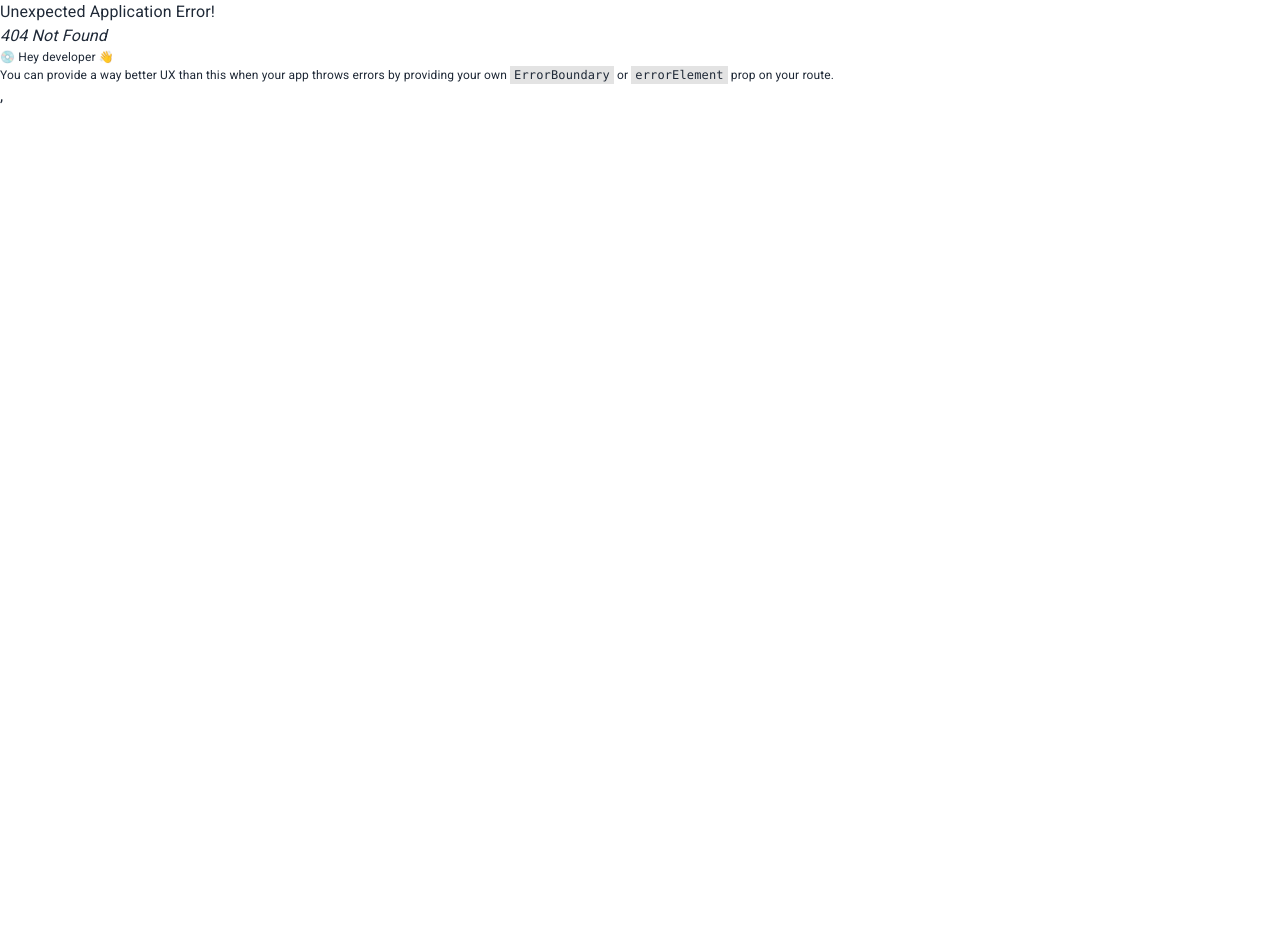
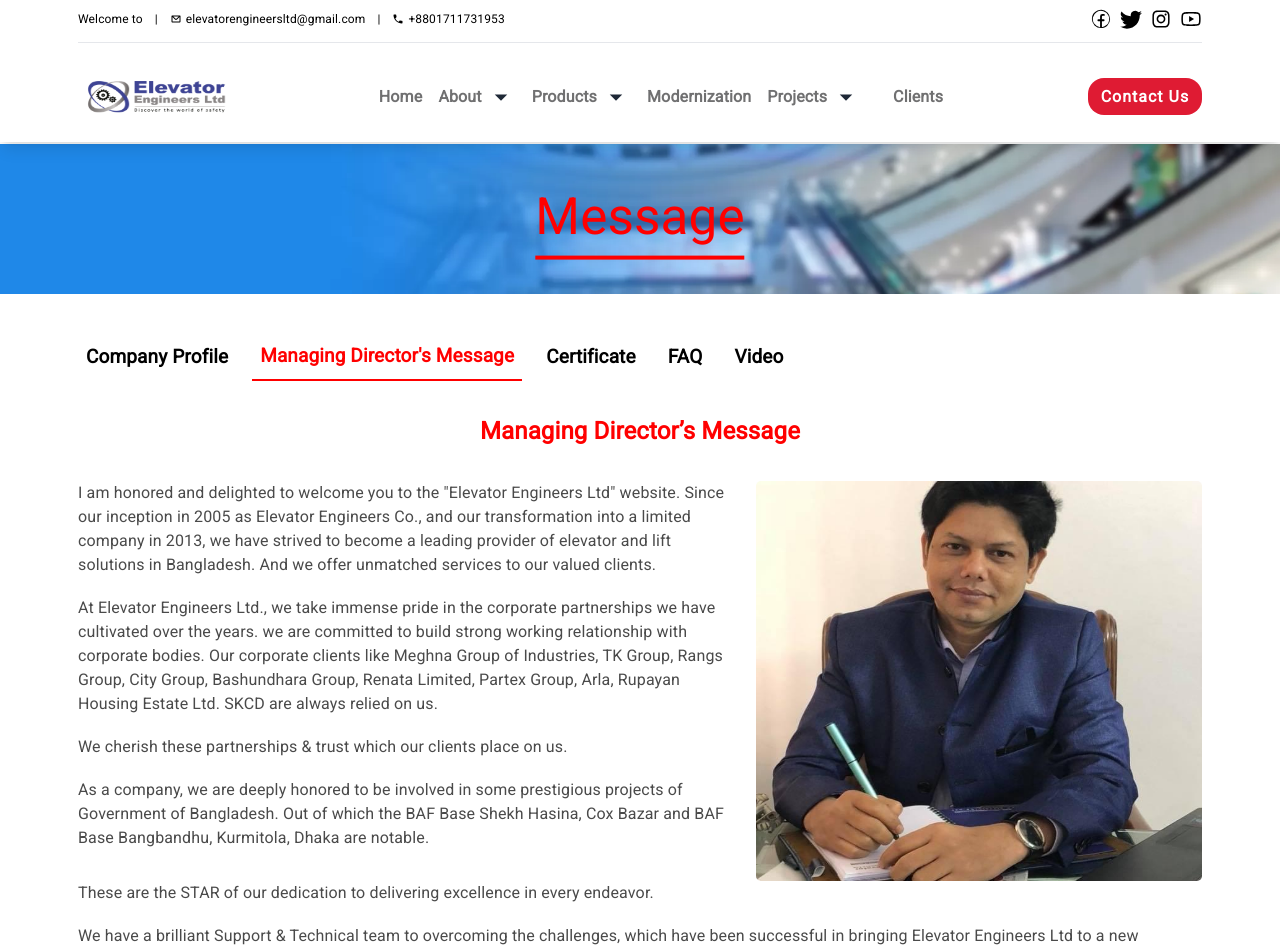
Before and after one commit to showkotus/elevator, a React (Vite) app: page /management-message in a window 1280 px wide. Before the commit this address had no page. Shown: the top 950 px of the page. Before the commit the page ends 800 px from the top, so only its background shows below. Built offline with nearby package versions, Linux system fonts and the light colour scheme.

Commit message:
managing director message done

```diff
--- a/src/components/AboutButton/AboutButton.jsx
+++ b/src/components/AboutButton/AboutButton.jsx
@@ -4,9 +4,9 @@
 const AboutButton = ({ text }) => {
     return (
         <div className="aboutBtn">
-            <div className="flex items-center gap-x-4 my-8 button-container">
+            <div className="flex flex-wrap items-center gap-x-4 my-8 button-container">
                 <Link className={`${text == 'company' ? 'activeBtn' : ''}`} to={'/company-profile'}>Company Profile</Link>
-                <Link className={`${text == 'view' ? 'activeBtn' : ''}`} to={'/factory-view'}>Managing Director's Message</Link>
+                <Link className={`${text == 'view' ? 'activeBtn' : ''}`} to={'/management-message'}>Managing Director&apos;s Message</Link>
                 <Link className={`${text == 'cer' ? 'activeBtn' : ''}`} to={'/certificate'}>Certificate</Link>
                 <Link className={`${text == 'faq' ? 'activeBtn' : ''}`} to={'/faq'}>FAQ</Link>
                 <Link className={`${text == 'video' ? 'activeBtn' : ''}`} to={'/video'}>Video</Link>
--- a/src/components/Footer/Footer.jsx
+++ b/src/components/Footer/Footer.jsx
@@ -12,7 +12,7 @@
                     <div>
                         <img src={logo} alt="logo of the company" width={156} height={56} />
                         <p className="mb-2"><span> House 664/A, Road # 09 (Main Road), DOHS Mirpur, Dhaka – 1216.</span></p>
-                        <p className="mb-2"> elevatorengineersltd@gmail.com | 88-02-44806324</p>
+                        <p className="mb-2"> elevatorengineersltd@gmail.com | +8801748881363</p>
                         <div className='flex items-center gap-x-2 mt-2'>
                             <CiFacebook />
                             <BsTwitter />
--- a/src/components/Navbar/Navbar.jsx
+++ b/src/components/Navbar/Navbar.jsx
@@ -48,7 +48,7 @@
             </div>
             <ul className={`${showNested === 'about' ? 'activeNested' : ''}`}>
                 <li><Link onClick={() => setMdNav(false)} to={'/company-profile'}>Company Profile</Link></li>
-                <li><Link onClick={() => setMdNav(false)} to={'/factory-view'}>Managing Director's Message</Link></li>
+                <li><Link onClick={() => setMdNav(false)} to={'/management-message'}>Managing Director&apos;s Message</Link></li>
                 <li><Link onClick={() => setMdNav(false)} to={'/certificate'}>Certificates</Link></li>
                 <li><Link onClick={() => setMdNav(false)} to={'/faq'}>FAQ</Link></li>
                 <li><Link onClick={() => setMdNav(false)} to={'/video'}>Video</Link></li>
--- a/src/components/UpperNav/UpperNav.jsx
+++ b/src/components/UpperNav/UpperNav.jsx
@@ -17,7 +17,7 @@
                         <span>|</span>
                         <p className='flex items-center gap-x-1'><CgMail /> <span>elevatorengineersltd@gmail.com</span></p>
                         <span>|</span>
-                        <p className='flex items-center gap-x-1'><IoMdCall /> <span>88-02-44806324</span></p>
+                        <p className='flex items-center gap-x-1'><IoMdCall /> <span>+8801711731953</span></p>
                     </div>
                     <div className={`${isBanner && !shownav ? "text-white" : "text-black"}`}>
                         <div className='flex items-center gap-x-2'>
--- a/src/pages/Home/Home.jsx
+++ b/src/pages/Home/Home.jsx
@@ -1,11 +1,11 @@
 // import AllElevator from "../../components/AllElevator/AllElevator";
-import AllElevator from "../../components/AllElevator/AllElevator";
+// import AllElevator from "../../components/AllElevator/AllElevator";
 import Banner from "../../components/Banner/Banner";
 import Elevator from "../../components/Elevator/Elevator";
 import ElevatorMenu from "../../components/ElevatorMenu/ElevatorMenu";
-import LatestNews from "../../components/LatestNews/LatestNews";
+// import LatestNews from "../../components/LatestNews/LatestNews";
 import Quote from "../../components/Quote/Quote";
-import Shape from "../../components/Shape/Shape";
+// import Shape from "../../components/Shape/Shape";
 import Video from "../../components/Video/Video";
 
 const Home = () => {
--- a/src/routes/routes.jsx
+++ b/src/routes/routes.jsx
@@ -38,7 +38,7 @@
                 element:<CompanyProfile/>
             },
             {
-                path:"/factory-view",
+                path:"/management-message",
                 element:<FactoryView/>
             },
             {
--- a/src/subPages/Certificate/Certificate.jsx
+++ b/src/subPages/Certificate/Certificate.jsx
@@ -10,7 +10,7 @@
 import c8 from '../../assets/about/c8.jpg'
 import { useContext } from "react";
 import { NavbarContext } from "../../context/ContextProvider";
-import UnderConstruction from "../../components/UnderConstruction/UnderConstruction";
+// import UnderConstruction from "../../components/UnderConstruction/UnderConstruction";
 
 
 // eslint-disable-next-line react/prop-types
--- a/src/subPages/FactoryView/FactoryView.css
+++ b/src/subPages/FactoryView/FactoryView.css
@@ -1,27 +1,30 @@
-.factory-container h1{
+.management-container h1{
     color: red;
-    font-size: 20px;
+    font-size: 24px;
     font-weight: 700;
     margin-bottom: .5rem;
+    text-align: center;
+    margin-bottom: 2rem;
 }
-.factory-container h2{
+.management-container h2{
     margin: 1rem 0;
     text-align: center;
 }
-.factory-container p{
+.management-container p{
     color: rgb(74, 74, 74);
-    font-size: 15px;
+    font-size: 16px;
     font-weight: 400;
+    margin-bottom: 1.2rem;
 }
 
-.factory-container img{
+.management-container img{
     width: 100%;
     height: 400px;
     border-radius: 5px;
 }
 
 @media screen and (max-width:992px) {
-    .factory-container h1{
+    .management-container h1{
        font-size: 1.5rem;
     }
 
--- a/src/subPages/FactoryView/FactoryView.jsx
+++ b/src/subPages/FactoryView/FactoryView.jsx
@@ -1,74 +1,74 @@
 import AboutButton from "../../components/AboutButton/AboutButton";
 import BannerBG from "../../components/BannerBG/BannerBG";
 import './FactoryView.css'
-import fac1 from '../../assets/about/fac1.webp'
-import fac2 from '../../assets/about/fac2.webp'
-import fac3 from '../../assets/about/fac3.webp'
-import fac4 from '../../assets/about/fac4.webp'
-import fac5 from '../../assets/about/fac5.webp'
-import fac6 from '../../assets/about/fac6.webp'
-import fac7 from '../../assets/about/fac7.webp'
-import fac8 from '../../assets/about/fac8.webp'
+// import fac1 from '../../assets/about/fac1.webp'
+// import fac2 from '../../assets/about/fac2.webp'
+// import fac3 from '../../assets/about/fac3.webp'
+// import fac4 from '../../assets/about/fac4.webp'
+// import fac5 from '../../assets/about/fac5.webp'
+// import fac6 from '../../assets/about/fac6.webp'
+// import fac7 from '../../assets/about/fac7.webp'
+// import fac8 from '../../assets/about/fac8.webp'
 import { useContext } from "react";
 import { NavbarContext } from "../../context/ContextProvider";
-import UnderConstruction from "../../components/UnderConstruction/UnderConstruction";
+import md from '../../assets/management/img_1.jpg'
 // eslint-disable-next-line react/prop-types
 const FactoryView = () => {
-    const {setIsBanner} = useContext(NavbarContext)
-    function changeNav(){
+    const { setIsBanner } = useContext(NavbarContext)
+    function changeNav() {
         setIsBanner(false)
     }
     changeNav()
-    const facs1 = [
-        {
-            id: 1,
-            name: "Finland SGE6 CNC punching shear compound machine",
-            img: fac1
-        },
-        {
-            id: 2,
-            name: "machining center",
-            img: fac2
-        },
-        {
-            id: 3,
-            name: "sheetmetal line",
-            img: fac3
-        },
-        {
-            id: 4,
-            name: "Yamaha mounter",
-            img: fac4
-        },
-    ]
-    const facs2 = [
-        {
-            id: 1,
-            name: "Door Machine Testing",
-            img: fac5
-        },
-        {
-            id: 2,
-            name: "Precision Testing Center",
-            img: fac6
-        },
-        {
-            id: 3,
-            name: "Resistance Testing",
-            img: fac7
-        },
-        {
-            id: 4,
-            name: "Three-Coordinates Measuring",
-            img: fac8
-        },
-    ]
+    // const facs1 = [
+    //     {
+    //         id: 1,
+    //         name: "Finland SGE6 CNC punching shear compound machine",
+    //         img: fac1
+    //     },
+    //     {
+    //         id: 2,
+    //         name: "machining center",
+    //         img: fac2
+    //     },
+    //     {
+    //         id: 3,
+    //         name: "sheetmetal line",
+    //         img: fac3
+    //     },
+    //     {
+    //         id: 4,
+    //         name: "Yamaha mounter",
+    //         img: fac4
+    //     },
+    // ]
+    // const facs2 = [
+    //     {
+    //         id: 1,
+    //         name: "Door Machine Testing",
+    //         img: fac5
+    //     },
+    //     {
+    //         id: 2,
+    //         name: "Precision Testing Center",
+    //         img: fac6
+    //     },
+    //     {
+    //         id: 3,
+    //         name: "Resistance Testing",
+    //         img: fac7
+    //     },
+    //     {
+    //         id: 4,
+    //         name: "Three-Coordinates Measuring",
+    //         img: fac8
+    //     },
+    // ]
     return (
         <div className={`marginTop`}>
-            {/* <BannerBG title={"Factory View"} />
+            <BannerBG title={"Message"} />
             <div className="container">
                 <AboutButton text={'view'} />
-                <div className="factory-container">
+                {/* <div className="factory-container">
                     <div>
                         <div className="my-8">
                             <h1>“6S” Field-management and Lean Production Management</h1>
@@ -101,9 +101,34 @@
                             }
                         </div>
                     </div>
+                </div> */}
+                <div className="management-container">
+                    <h1>Managing Director’s Message</h1>
+                    <div className="flex flex-col-reverse md:flex-row gap-8">
+                        <div className="w-full md:w-[50%] lg:w-[58%] ">
+                            <p>I am honored and delighted to welcome you to the "Elevator Engineers Ltd" website. Since our inception in 2005 as Elevator Engineers Co., and our transformation into a limited company in 2013, we have strived to become a leading provider of elevator and lift solutions in Bangladesh. And we offer unmatched services to our valued clients.</p>
+                            <p>At Elevator Engineers Ltd., we take immense pride in the corporate partnerships we have cultivated over the years. we are committed to build strong working relationship with corporate bodies. Our corporate clients like Meghna Group of Industries, TK Group, Rangs Group, City Group, Bashundhara Group, Renata Limited, Partex Group, Arla, Rupayan Housing Estate Ltd. SKCD are always relied on us. </p>
+                            <p className="hidden lg:block">We cherish these partnerships & trust which our clients place on us.</p>
+                            <p className="hidden lg:block">As a company, we are deeply honored to be involved in some prestigious projects of Government of Bangladesh. Out of which the BAF Base Shekh Hasina, Cox Bazar and BAF Base Bangbandhu, Kurmitola, Dhaka are notable.</p>
+                        </div>
+                        <div className="w-full md:w-[48%] lg:w-[40%]">
+                            <img src={md} alt="" className="rounded-lg" />
+                        </div>
+                    </div>
+                    <div>
+                        <p className="lg:hidden">We cherish these partnerships & trust which our clients place on us.</p>
+                        <p className="lg:hidden">As a company, we are deeply honored to be involved in some prestigious projects of Government of Bangladesh. Out of which the BAF Base Shekh Hasina, Cox Bazar and BAF Base Bangbandhu, Kurmitola, Dhaka are notable.</p>
+                        <p>These are the STAR of our dedication to delivering excellence in every endeavor.</p>
+                        <p>We have a brilliant Support & Technical team to overcoming the challenges, which have been successful in bringing Elevator Engineers Ltd to a new milestone of recognition.</p>
+                        <p>Our highly knowledgeable and experienced team of experts ensures proper install, maintain & support the elevators, escalators, generators, AVR, and other equipment with utmost professionalism.</p>
+                        <p>Our highly knowledgeable and experienced team of experts ensures proper install, maintain & support the elevators, escalators, generators, AVR, and other equipment with utmost professionalism.</p>
+                        <p>Our website serves as a portal to showcase our achievements, capabilities, and the comprehensive range of services we provide. We invite you to explore the site and learn more about our company, our valued clients, and the projects that have earned us accolades</p>
+                        <p>As the Managing Director of Elevator Engineers Ltd., I extend my sincere gratitude to our clients, partners, and team members for their unwavering support. It is your trust and belief in our abilities that have propelled us to new heights and will continue to inspire us to strive for excellence in all that we do.</p>
+                        <p>As the Managing Director of Elevator Engineers Ltd., I extend my sincere gratitude to our clients, partners, and team members for their unwavering support. It is your trust and belief in our abilities that have propelled us to new heights and will continue to inspire us to strive for excellence in all that we do.</p>
+                    </div>
                 </div>
-            </div> */}
-            <UnderConstruction/>
+            </div>
+            {/* <UnderConstruction/> */}
         </div>
     );
 };
```
Also changed, not shown: src/assets/management/img_1.jpg (added).
